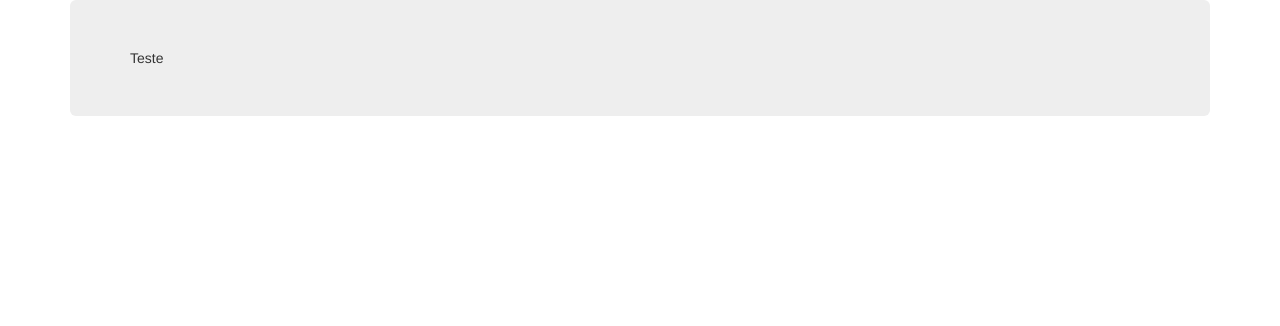
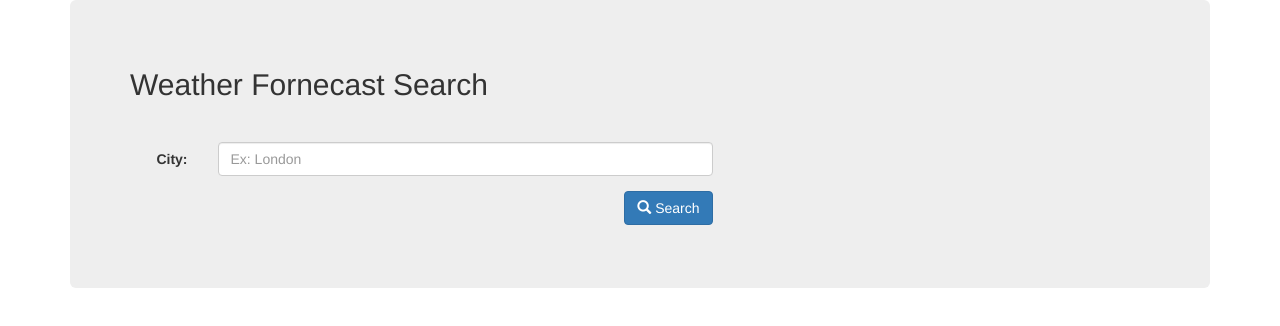
Before and after one commit to mauriciomedeiros/weather-forecast-search, a website: page app/index.html at #/weatherApp in a window 1280 px wide. Drawn offline with nearby package versions, Linux system fonts and the light colour scheme; some packages are replaced by stand-ins of ours.

Commit message:
- Implementation form weather

```diff
--- a/app/js/controller/weatherController.js
+++ b/app/js/controller/weatherController.js
@@ -7,6 +7,9 @@
 
    function WeatherController(){
       var vm = this;
-      vm.app = 'Teste';
+
+      vm.saerch = function(weather){
+         console.log(weather);
+      }
    };
 })();
--- /dev/null
+++ b/app/view/weather/_form.html
@@ -0,0 +1,17 @@
+<form name="weatherForm" class="form-horizontal">
+   <h2 class="text-left">Weather Fornecast Search</h2>
+   <hr></hr>
+   <div class="form-group">
+      <label class="col-sm-1 control-label require-field"> City: </label>
+      <div class="col-sm-6">
+         <input type="text" class="form-control" ng-model="vm.weather.name" name="name" placeholder="Ex: London" ng-required="true"/>
+      </div>
+   </div>
+   <div class="form-group text-right">
+      <div class="col-sm-7">
+         <button class="btn btn-primary bt-lg" ng-click="vm.saerch(vm.weather)">
+            <span class="glyphicon glyphicon-search"></span> Search
+         </button>
+      </div>
+   </div>
+</form>
--- a/app/view/weather/index.html
+++ b/app/view/weather/index.html
@@ -1,3 +1,3 @@
 <div class="jumbotron">
-   {{vm.app}}
+   <div ng-include="'view/weather/_form.html'"></div>
 </div>
```
